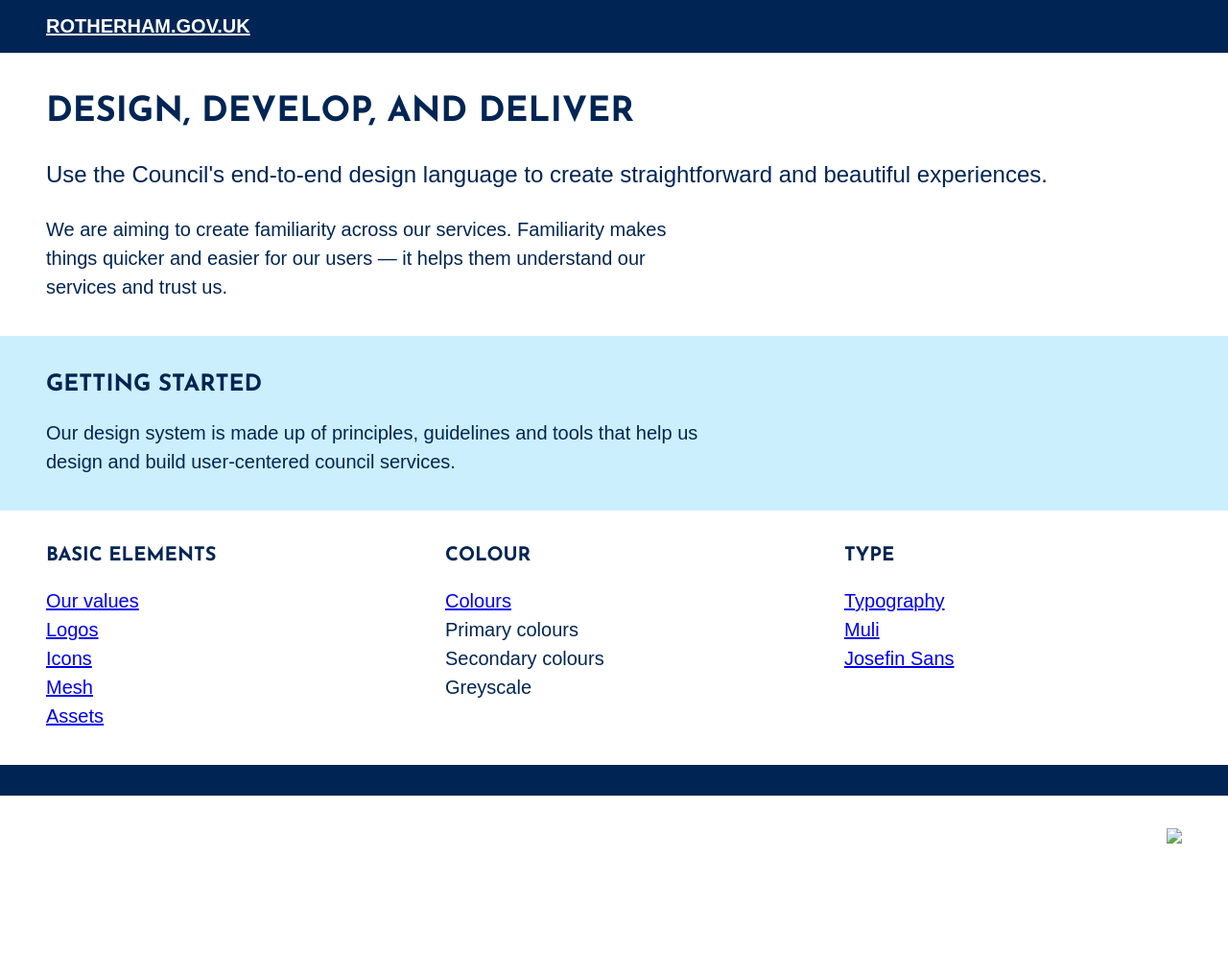
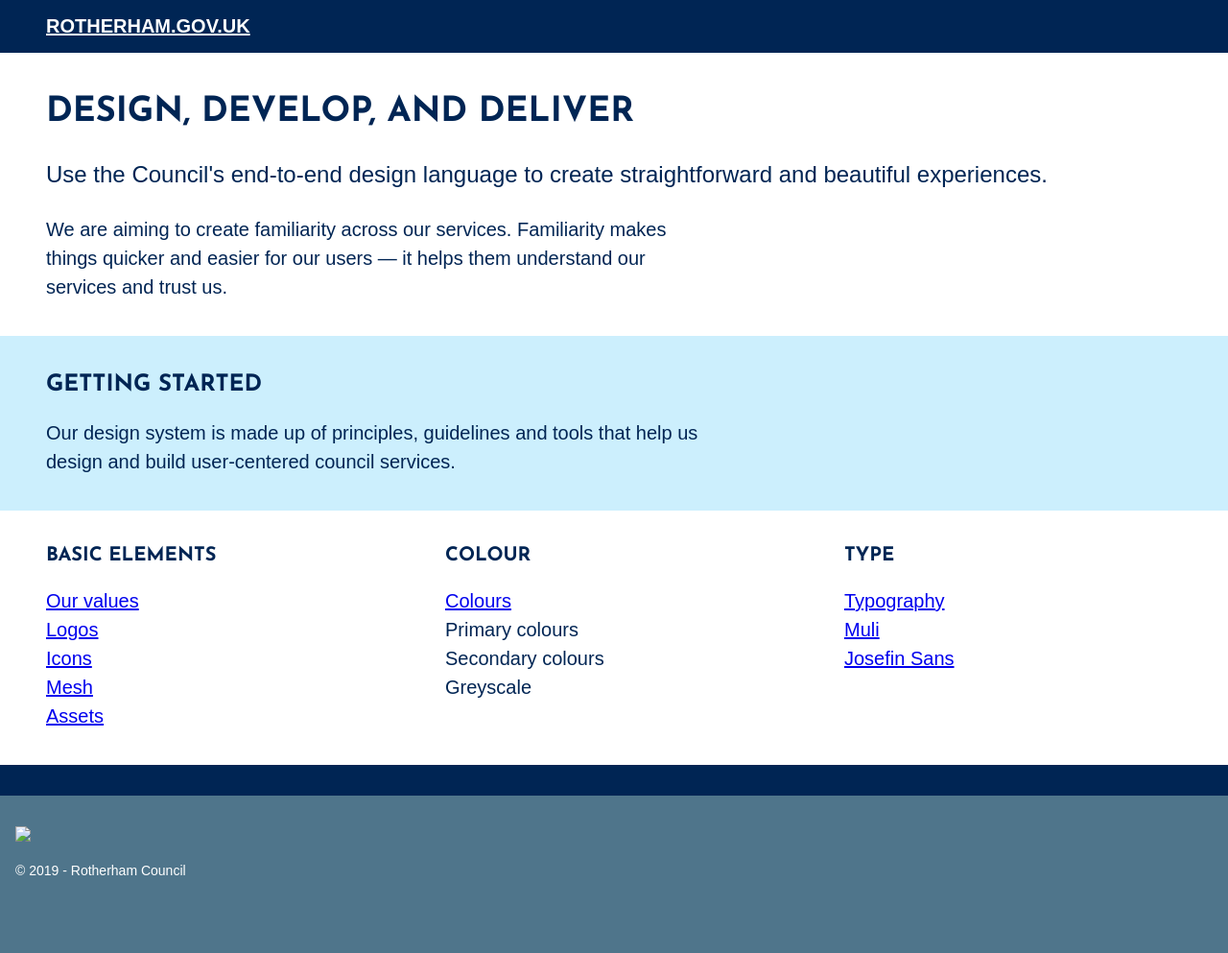
Before and after one commit to rothgov/design-manual, a Jekyll site: the page built from index.html, in a window 1280 px wide. Shown: the whole page at 96% size. Built offline with Jekyll 4.4.1, drawn with Linux system fonts in a browser that asks for light colours; some web fonts are replaced; before the commit the page ends 948 px from its top, so only the background shows below that.

Commit message:
Update footer.html

```diff
--- a/_includes/footer.html
+++ b/_includes/footer.html
@@ -1,5 +1,8 @@
-<footer class="pt4 pb5 ph4-l bg-blue-grey-5 bt bw5 b--blue-5">
-  <div class="cf container center tc tr-m tr-l">
-    <a href="{{%20site.baseurl%20}}/design"><img class="mh3" src="https://rothgov.github.io/design/images/rmbc-logo-white.svg" style="width: 9rem;"></a>
+<footer class="pt4 pb5 ph3 bg-grey bt bw5 b--blue">
+  <div class="container center flex flex-column">
+    <div class="flex flex-column">
+      <a href="#"><img class="db mb2" src="https://rothgov.github.io/design/images/rmbc-logo-white.svg" style="width: 9rem;"></a>
+      <p class="white f6">&copy; 2019 - Rotherham Council</p>
+    </div>
   </div>
 </footer>
```
